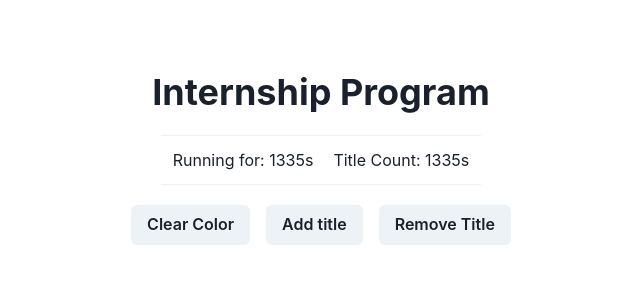
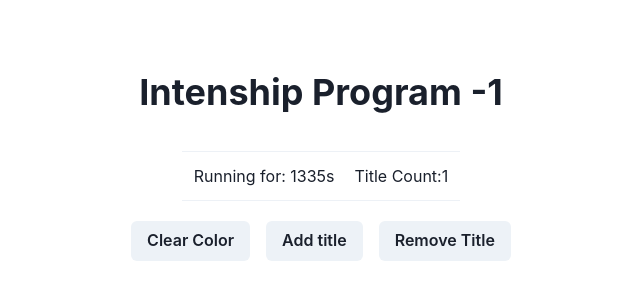
Before and after one commit to giwangdk/Delman-Internship-Giwang-Dwi-Kintan, a Next.js app: page /title-transformer in a window 1280 px wide. Shown: the part 242-542 px from the top of the page, without its empty margins (319-959 px from the left). Built offline with nearby package versions, Linux system fonts and the light colour scheme.

Commit message:
feat(integration): :sparkles: integrate feature add and remove titlechakra

```diff
--- a/pages/title-transformer.js
+++ b/pages/title-transformer.js
@@ -7,8 +7,31 @@ import {
   Stack,
   Text,
 } from '@chakra-ui/react';
+import { useState } from 'react';
 
 function TitleTransformer() {
+  const [title, setTitle] = useState([
+    {
+      id: 1,
+      title: 'Intenship Program',
+    },
+  ]);
+
+  const handleAddTitle = () => {
+    setTitle([
+      ...title,
+      {
+        id: title.length + 1,
+        title: 'Intenship Program',
+      },
+    ]);
+  };
+
+  const handleRemoveTitle = () => {
+    if (title.length > 1) {
+      setTitle(title.slice(0, -1));
+    }
+  };
   return (
     <Flex
       justifyContent="center"
@@ -16,15 +39,23 @@ function TitleTransformer() {
       height="100vh"
       alignItems="center"
     >
-      <Heading as="h1" size="xl">
-        Internship Program
-      </Heading>
+      {title.map((item) => (
+        <Heading as="h1" size="xl" my={4}>
+          {item.title}
+          {' '}
+          -
+          {item.id}
+        </Heading>
+      ))}
 
       <Box my={5}>
         <Divider orientation="horizontal" />
         <Stack p={3} spacing={5} direction="row">
           <Text>Running for: 1335s</Text>
-          <Text>Title Count: 1335s</Text>
+          <Text>
+            Title Count:
+            {title.length}
+          </Text>
         </Stack>
         <Divider orientation="horizontal" />
       </Box>
@@ -34,11 +65,18 @@ function TitleTransformer() {
           Clear Color
           {' '}
         </Button>
-        <Button variantColor="gray" display={['block']}>
+        <Button
+          onClick={() => handleAddTitle()}
+          variantColor="gray"
+          display={['block']}
+          disabled={title.length >= 5}
+        >
           Add title
           {' '}
         </Button>
-        <Button variantColor="gray">Remove Title</Button>
+        <Button variantColor="gray" onClick={() => handleRemoveTitle()}>
+          Remove Title
+        </Button>
       </Stack>
     </Flex>
   );
```
Also changed, not shown: 1 other file (tests, documents, lock files or other folders).
